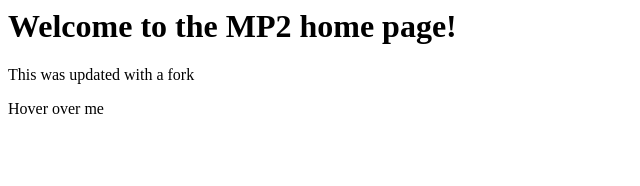
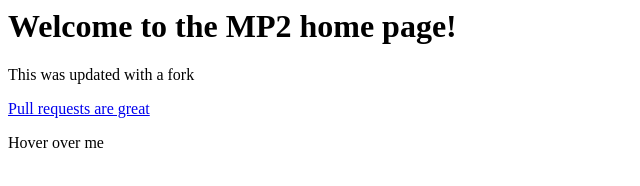
Before and after one commit to FloorMP2/MP2Home, a plain HTML site: page index.html in a window 1280 px wide. Shown: the whole page, without its empty margins (0-640 px from the left). Drawn offline with Linux system fonts and the light colour scheme.

Commit message:
wew lad (#3)

```diff
--- a/index.html
+++ b/index.html
@@ -1,3 +1,4 @@
 <h1>Welcome to the MP2 home page!</h1>
 <p>This was updated with a fork</p>
+<a href="https://www.youtube.com/watch?v=dQw4w9WgXcQ">Pull requests are great</a>
 <p title="Hi"> Hover over me</p>
```
